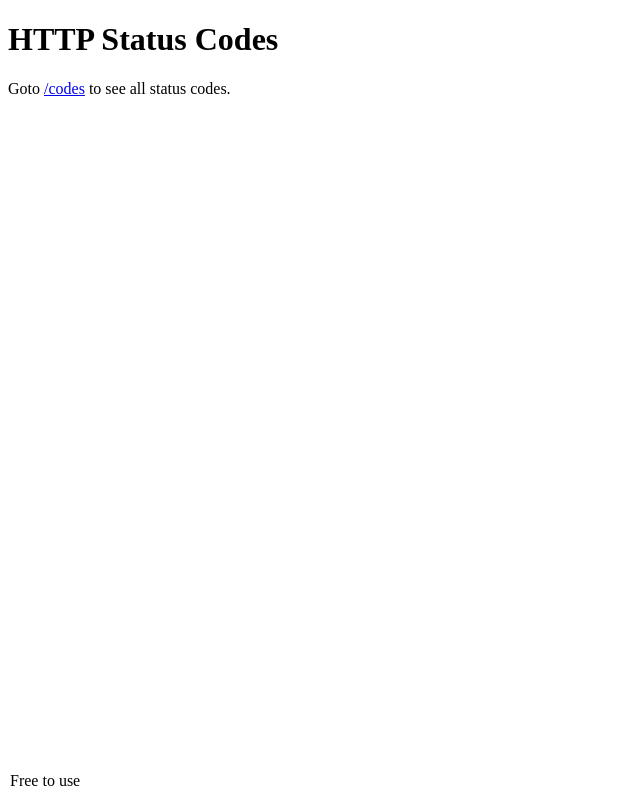
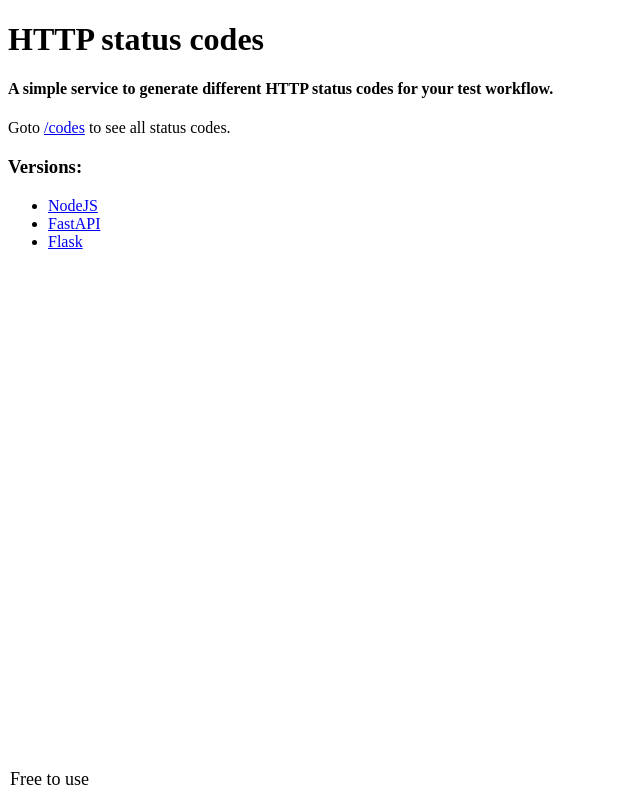
Before and after one commit to nwaughachukwuma/http-status, a website: page public/index.html in a window 1280 px wide. Shown: the whole page, without its empty margins (0-640 px from the left). Drawn offline with Linux system fonts and the light colour scheme.

Commit message:
add helpful links between apps

```diff
--- a/public/index.html
+++ b/public/index.html
@@ -13,13 +13,32 @@
 </head>
 <body>
     <div>
-        <h1>HTTP Status Codes</h1>
+        <h1>HTTP status codes</h1>
+
+        <h4>
+            A simple service to generate different HTTP status codes for your test workflow.
+        </h4>
 
         <p>
             Goto <a href="/codes">/codes</a> to see all status codes.
         </p>
 
-        <div style="position: fixed; bottom: 10px; left: 10px">
+        <h3>
+            Versions:
+        </h3>
+        <ul style="margin-top: 1rem;">
+            <li>
+                <a href="/">NodeJS </a>
+            </li>
+            <li>
+                <a href="/fastapi">FastAPI </a>
+            </li>
+            <li>
+                <a href="/flask">Flask</a>
+            </li>
+        </ul>
+
+        <div style="position: fixed; bottom: 10px; left: 10px; font-size: large;">
             Free to use
         </div>
     </div>
```
